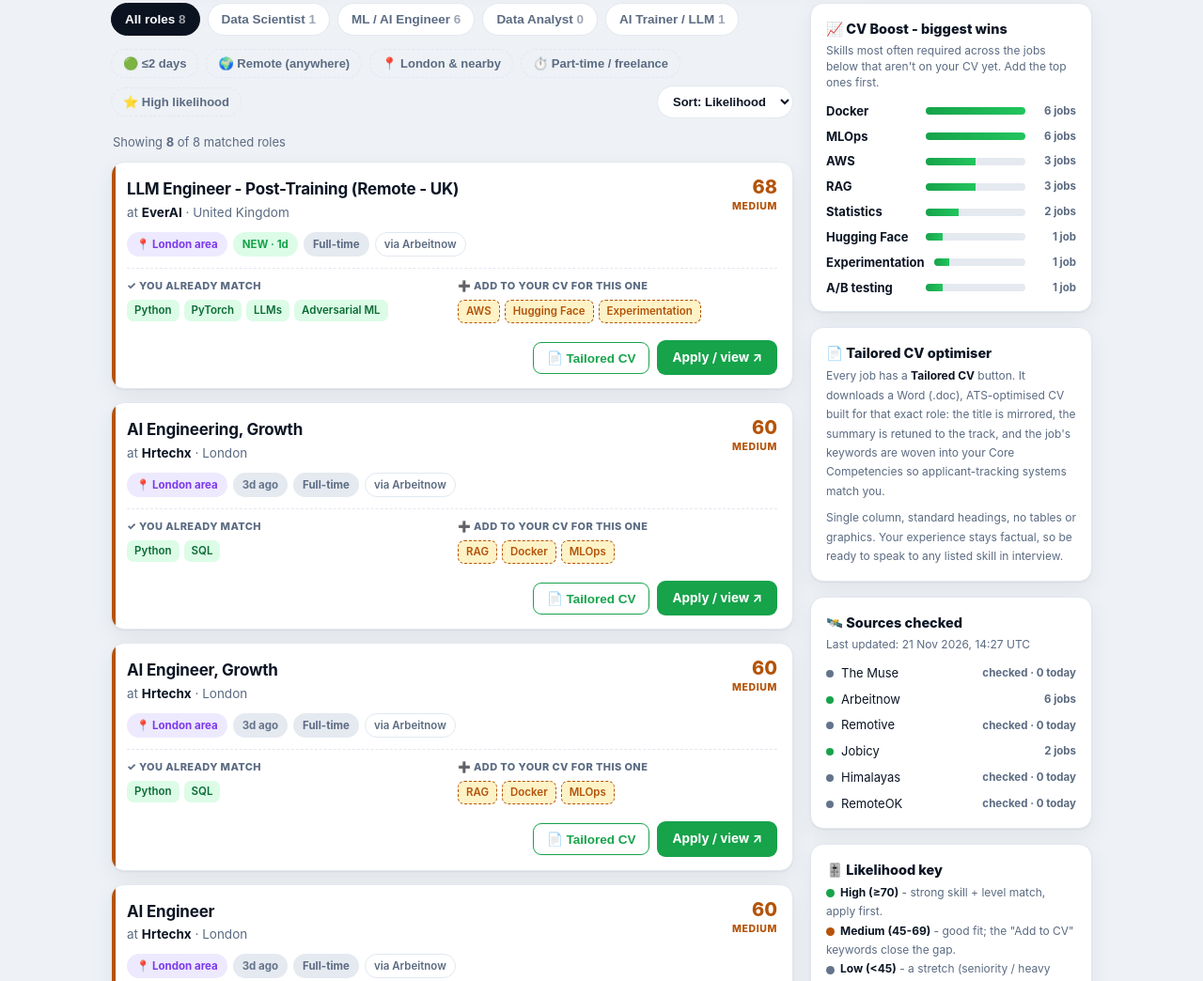
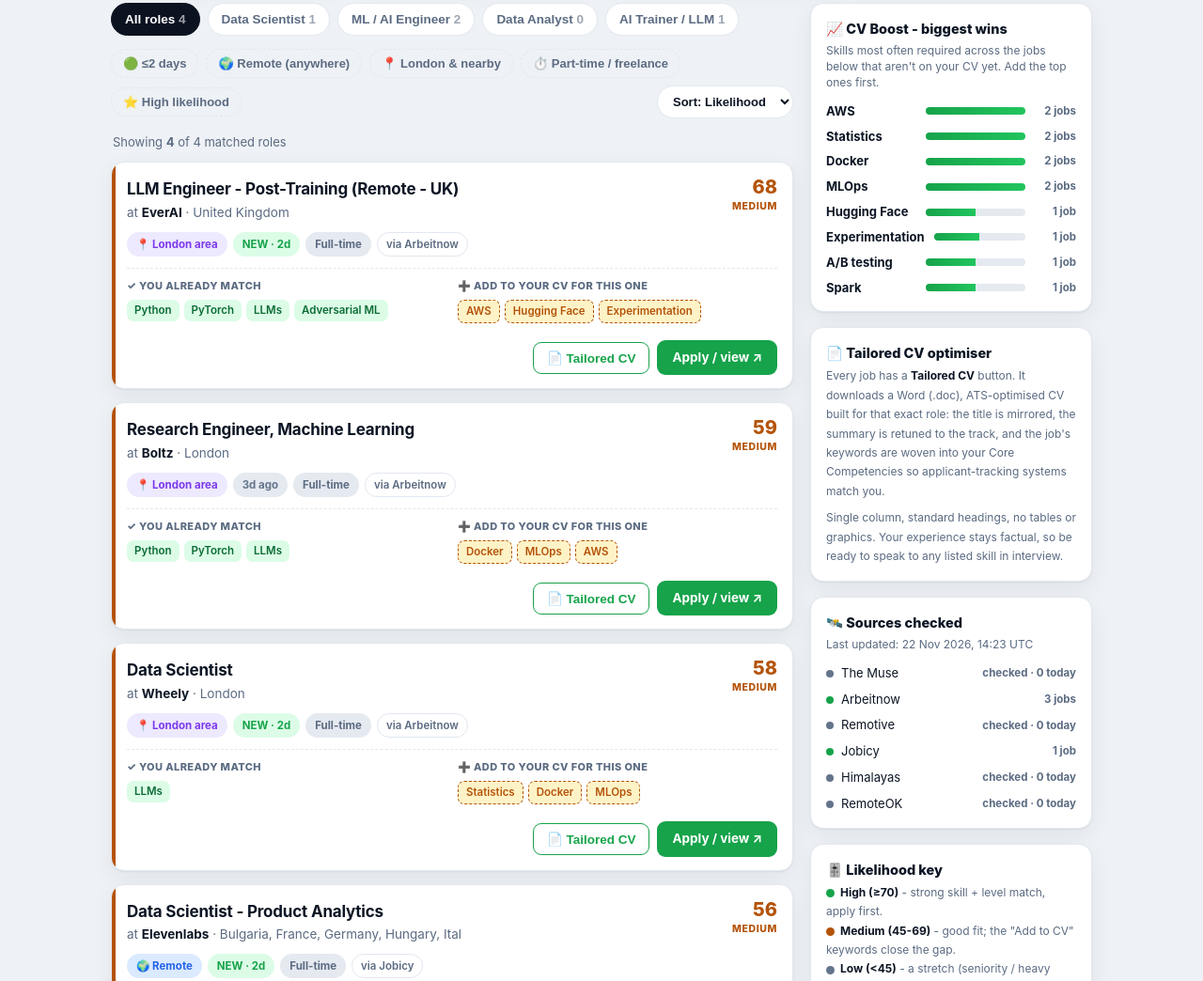
Before and after one commit to Azleem01/uk-job-tracker, a plain HTML site: page index.html in a window 1280 px wide. Shown: the part 474-1518 px from the top of the page at 94% size. Drawn offline with Linux system fonts and the light colour scheme.

Commit message:
Daily refresh: UK job listings 2026-11-22

```diff
--- a/index.html
+++ b/index.html
@@ -216,19 +216,15 @@
 
 <script>
 // ---- Data snapshot: generated 2026-08-02 from Indeed, Jooble, LinkedIn, Reed, aijobs.net (+Himalayas checked) ----
-const LAST_UPDATED = "21 Nov 2026, 14:27 UTC";
+const LAST_UPDATED = "22 Nov 2026, 14:23 UTC";
 const CV_SKILLS = ["Python","PyTorch","TensorFlow","scikit-learn","XGBoost","SQL","FastAPI","React","Next.js","Pandas","NumPy","LLMs","Adversarial ML","OCR","Data Viz"];
 
 // category: ds | mle | da | ai  ·  remote true=anywhere  ·  commutable true=London area
 const JOBS = [
-  {"t":"LLM Engineer - Post-Training (Remote - UK)","co":"EverAI","loc":"United Kingdom","cat":"ai","remote":false,"commutable":true,"type":"Full-time","posted":"1 day ago","age":1,"salary":"","src":"Arbeitnow","url":"https://www.arbeitnow.co.uk/jobs/companies/everai/llm-engineer-post-training-remote-uk-united-kingdom-244005","like":68,"have":["Python","PyTorch","LLMs","Adversarial ML"],"add":["AWS","Hugging Face","Experimentation"]},
-  {"t":"Data Scientist","co":"Wheely","loc":"London","cat":"mle","remote":false,"commutable":true,"type":"Full-time","posted":"1 day ago","age":1,"salary":"","src":"Arbeitnow","url":"https://www.arbeitnow.co.uk/jobs/companies/wheely/data-scientist-london-170474","like":58,"have":["LLMs"],"add":["Statistics","Docker","MLOps"]},
-  {"t":"Data Scientist - Product Analytics","co":"Elevenlabs","loc":"Bulgaria, France, Germany, Hungary, Ital","cat":"ds","remote":true,"commutable":false,"type":"Full-time","posted":"1 day ago","age":1,"salary":"","src":"Jobicy","url":"https://jobicy.com/jobs/163454-data-scientist-product-analytics-2","like":56,"have":["Python","SQL"],"add":["Statistics","A/B testing","Spark"]},
-  {"t":"Research Engineer, Machine Learning","co":"Boltz","loc":"London","cat":"mle","remote":false,"commutable":true,"type":"Full-time","posted":"2 days ago","age":2,"salary":"","src":"Arbeitnow","url":"https://www.arbeitnow.co.uk/jobs/companies/boltz/research-engineer-machine-learning-kings-cross-86169","like":59,"have":["Python","PyTorch","LLMs"],"add":["Docker","MLOps","AWS"]},
-  {"t":"AI Engineering, Growth","co":"Hrtechx","loc":"London","cat":"mle","remote":false,"commutable":true,"type":"Full-time","posted":"3 days ago","age":3,"salary":"","src":"Arbeitnow","url":"https://www.arbeitnow.co.uk/jobs/companies/hrtechx/ai-engineering-growth-london-140780","like":60,"have":["Python","SQL"],"add":["RAG","Docker","MLOps"]},
-  {"t":"AI Engineer, Growth","co":"Hrtechx","loc":"London","cat":"mle","remote":false,"commutable":true,"type":"Full-time","posted":"3 days ago","age":3,"salary":"","src":"Arbeitnow","url":"https://www.arbeitnow.co.uk/jobs/companies/hrtechx/ai-engineer-growth-london-133604","like":60,"have":["Python","SQL"],"add":["RAG","Docker","MLOps"]},
-  {"t":"AI Engineer","co":"Hrtechx","loc":"London","cat":"mle","remote":false,"commutable":true,"type":"Full-time","posted":"3 days ago","age":3,"salary":"","src":"Arbeitnow","url":"https://www.arbeitnow.co.uk/jobs/companies/hrtechx/ai-engineer-london-243052","like":60,"have":["Python","SQL"],"add":["RAG","Docker","MLOps"]},
-  {"t":"Machine Learning Engineer (Governance ML Platform)","co":"EDB","loc":"EMEA","cat":"mle","remote":true,"commutable":false,"type":"Full-time","posted":"3 days ago","age":3,"salary":"","src":"Jobicy","url":"https://jobicy.com/jobs/155746-machine-learning-engineer-governance-ml-platform","like":56,"have":["Python","SQL"],"add":["Docker","MLOps","AWS"]}
+  {"t":"LLM Engineer - Post-Training (Remote - UK)","co":"EverAI","loc":"United Kingdom","cat":"ai","remote":false,"commutable":true,"type":"Full-time","posted":"2 days ago","age":2,"salary":"","src":"Arbeitnow","url":"https://www.arbeitnow.co.uk/jobs/companies/everai/llm-engineer-post-training-remote-uk-united-kingdom-244005","like":68,"have":["Python","PyTorch","LLMs","Adversarial ML"],"add":["AWS","Hugging Face","Experimentation"]},
+  {"t":"Data Scientist","co":"Wheely","loc":"London","cat":"mle","remote":false,"commutable":true,"type":"Full-time","posted":"2 days ago","age":2,"salary":"","src":"Arbeitnow","url":"https://www.arbeitnow.co.uk/jobs/companies/wheely/data-scientist-london-170474","like":58,"have":["LLMs"],"add":["Statistics","Docker","MLOps"]},
+  {"t":"Data Scientist - Product Analytics","co":"Elevenlabs","loc":"Bulgaria, France, Germany, Hungary, Ital","cat":"ds","remote":true,"commutable":false,"type":"Full-time","posted":"2 days ago","age":2,"salary":"","src":"Jobicy","url":"https://jobicy.com/jobs/163454-data-scientist-product-analytics-2","like":56,"have":["Python","SQL"],"add":["Statistics","A/B testing","Spark"]},
+  {"t":"Research Engineer, Machine Learning","co":"Boltz","loc":"London","cat":"mle","remote":false,"commutable":true,"type":"Full-time","posted":"3 days ago","age":3,"salary":"","src":"Arbeitnow","url":"https://www.arbeitnow.co.uk/jobs/companies/boltz/research-engineer-machine-learning-kings-cross-86169","like":59,"have":["Python","PyTorch","LLMs"],"add":["Docker","MLOps","AWS"]}
 ];
 
 // ---------------- Source coverage for footer (incl. checked-but-empty) ----------------
```
